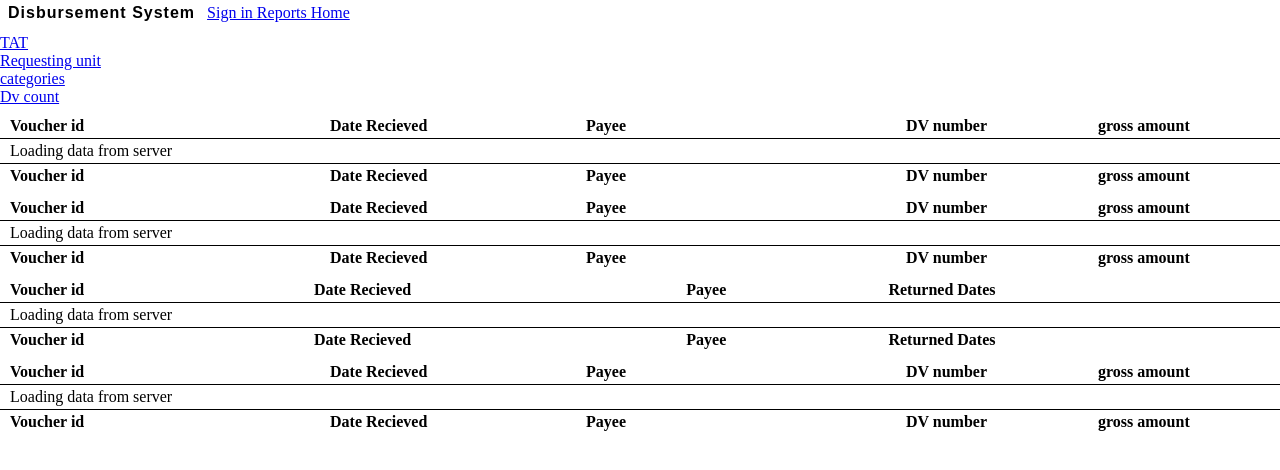
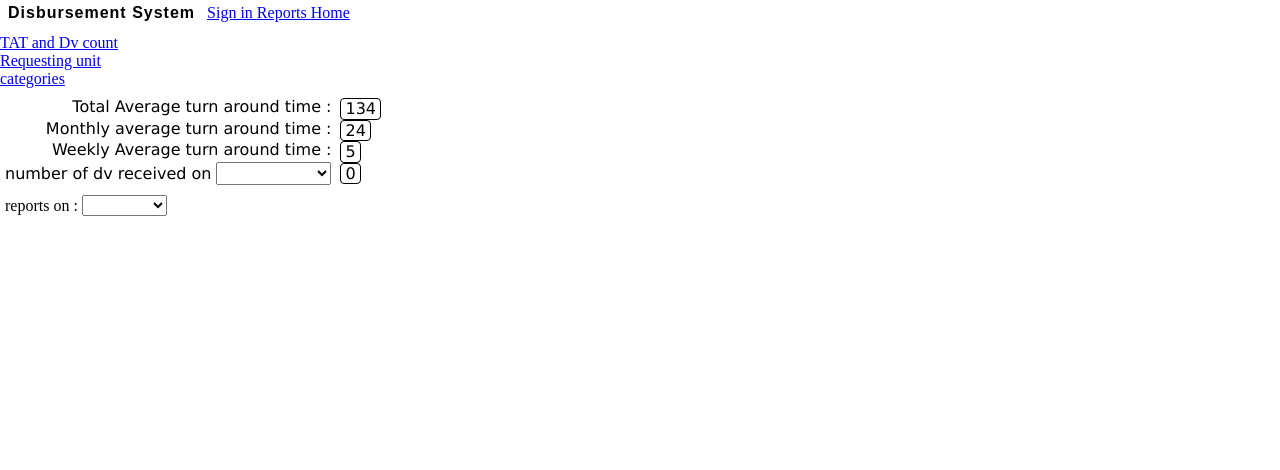
Before and after one commit to jevansugue/Disbursement, a PHP site: page /reports.php in a window 1280 px wide. Shown: the top 470 px of the page. Run offline with PHP 8.4, Linux system fonts and the light colour scheme; data comes from the database, SQL or seed files in the repository; some libraries are stand-ins or nearby versions.

Commit message:
reports 2/3 na

```diff
--- a/php/numberofdvperday.php
+++ b/php/numberofdvperday.php
@@ -1,5 +1,5 @@
 <?php
-	require 'php/connect.php';
+	require 'connect.php';
 
 	$date = $_POST['date'];;
 	$q = "SELECT COUNT(  `dv_num` )
--- a/reports.php
+++ b/reports.php
@@ -82,10 +82,32 @@
 	</script>
 
 
+		<script type="text/javascript">
 
+		function showDvCount(){
+			var myselect = document.getElementById("date_chosen");
+			var val = myselect.options[myselect.selectedIndex].value;
 
+			var number = $.ajax({
+							  url:"php/numberofdvperday.php",
+							  type:"POST",
+							  async:false,
+							  data:{
+									date:val
+								},
+							  success:function(d){
+								document.getElementById("count").innerHTML = d;
+							  }
+							});
+		}
+
+        </script>
         <!-- END OF CUSTOM JS -->
 
+	<!-- PHP LIBS -->
+	<?php require 'php/connect.php'; ?>
+
+	<!-- END OF PHP LIBS -->
     </head>
 
     <body>
@@ -121,46 +143,57 @@
 		<div id='tabs'>
 
 		<ul>
-			<li id='encoded-li'><a href="#tabs-1">TAT</a></li>
+			<li id='encoded-li'><a href="#tabs-1">TAT and Dv count</a></li>
 			<li id='forproc-li'><a href="#tabs-2">Requesting unit</a></li>
 			<li id='return-li'><a href="#tabs-3">categories</a></li>
-			<li id='release-li'><a href="#tabs-4">Dv count</a></li>
 
 		</ul>
 
 			<div id='tabs-1' class='tabContainer'>
 
 				<div class=''>
-                    <form method='POST' action='getDVids.php'>
-                       <table cellpadding="0" cellspacing="0" border="0" class="display" id="encoded">
-                            <thead>
-                                <tr>
-                                    <th class='cHeader' >Voucher id</th>
-                                    <th class='cHeader'>Date Recieved</th>
-                                    <th class='cHeader'>Payee</th>
-                                    <th class='cHeader'>DV number</th>
-                                    <th class='cHeader'>gross amount</th>
+                    <div id='labelArea'>
+						<span class='label' > Total Average turn around time :</span>
+						<br />
+						<span class='label'> Monthly average turn around time :</span>
+						<br />
+						<span class='label'> Weekly Average turn around time :</span>
+						<br />
+						<span class='label'>
+							number of dv received on
+							<select name='date_chosen' id='date_chosen' onChange="showDvCount()">
+								<option value="" disabled selected style="display:none;"></option>
+								<?php
+									$q = "SELECT DISTINCT  `date_receive` FROM  `disbursement_tbl`";
 
-                                </tr>
-                            </thead>
-                            <tbody>
-                                <tr>
-                                    <td colspan="5" class="dataTables_empty">Loading data from server</td>
-                                </tr>
-                            </tbody>
-                            <tfoot>
-                                <tr>
-                                    <th width="25%">Voucher id</th>
-                                    <th width="20%">Date Recieved</th>
-                                    <th width="25%">Payee</th>
-                                    <th width="15%">DV number</th>
-                                    <th width="15%">gross amount</th>
+									$res = mysql_query($q);
 
-                                </tr>
-                            </tfoot>
-                    </table>
-                </form>
+									while( $row = mysql_fetch_assoc($res) ){
+										echo "<option value='" . $row['date_receive'] . "'>" . $row['date_receive'] . "</option>";
+									}
 
+								?>
+							</select>
+						</span>
+						<br />
+					</div>
+
+
+
+
+
+					<div id='resArea'>
+
+						<span class='res'> 134</span>
+						<br />
+						<span class='res'> 24 </span>
+						<br />
+						<span class='res'> 5</span>
+						<br />
+						<span class='res' id="count"> 0</span>
+						<br />
+
+					</div>
 				</div>
 
 			</div>
@@ -169,35 +202,23 @@
 			<div id='tabs-2' class='tabContainer'>
 
 				<div class=''>
-                    <form method='POST' action='procDVs.php'>
-                       <table cellpadding="0" cellspacing="0" border="0" class="display" id="forproc">
-                            <thead>
-                                <tr>
-                                    <th >Voucher id</th>
-                                    <th >Date Recieved</th>
-                                    <th >Payee</th>
-                                    <th >DV number</th>
-                                    <th >gross amount</th>
+                    <span class='label'>
+							reports on :
+							<select name='date_chosen' id='date_chosen' onChange="showDvCount()">
+								<option value="" disabled selected style="display:none;"></option>
+								<?php
 
-                                </tr>
-                            </thead>
-                            <tbody>
-                                <tr>
-                                    <td colspan="5" class="dataTables_empty">Loading data from server</td>
-                                </tr>
-                            </tbody>
-                            <tfoot>
-                                <tr>
-                                    <th width="25%">Voucher id</th>
-                                    <th width="20%">Date Recieved</th>
-                                    <th width="25%">Payee</th>
-                                    <th width="15%">DV number</th>
-                                    <th width="15%">gross amount</th>
+									$q = "SELECT DISTINCT  `req_unit` FROM  `disbursement_tbl`"; //REQ UNIT BA OR PARTY?
 
-                                </tr>
-                            </tfoot>
-						</table>
-					</form>
+									$res = mysql_query($q) or die(mysql_error());
+
+									while( $row = mysql_fetch_assoc($res) ){
+										echo "<option value='" . $row['req_unit'] . "'>" . $row['req_unit'] . "</option>";
+									}
+
+								?>
+							</select>
+						</span>
 
 				</div>
 			</div>
@@ -205,71 +226,10 @@
 			<div id='tabs-3' class='tabContainer'>
 
 				<div class=''>
-					<form method='POST' action='#returned'>
-                       <table cellpadding="0" cellspacing="0" border="0" class="display" id="returned">
-                            <thead>
-                                <tr>
-                                    <th >Voucher id</th>
-                                    <th >Date Recieved</th>
-                                    <th >Payee</th>
-                                    <th >Returned Dates</th>
 
-                                </tr>
-                            </thead>
-                            <tbody>
-                                <tr>
-                                    <td colspan="5" class="dataTables_empty">Loading data from server</td>
-                                </tr>
-                            </tbody>
-                            <tfoot>
-                                <tr>
-                                    <th >Voucher id</th>
-                                    <th >Date Recieved</th>
-                                    <th >Payee</th>
-                                    <th >Returned Dates</th>
-
-                                </tr>
-                            </tfoot>
-						</table>
-					</form>
 				</div>
 			</div>
 
-			 <div id='tabs-4' class='tabContainer'>
-
-				<div class=''>
-					<form method='POST' action='#released'>
-                       <table cellpadding="0" cellspacing="0" border="0" class="display" id="release">
-                            <thead>
-                                <tr>
-                                    <th >Voucher id</th>
-                                    <th >Date Recieved</th>
-                                    <th >Payee</th>
-                                    <th >DV number</th>
-                                    <th >gross amount</th>
-
-                                </tr>
-                            </thead>
-                            <tbody>
-                                <tr>
-                                    <td colspan="5" class="dataTables_empty">Loading data from server</td>
-                                </tr>
-                            </tbody>
-                            <tfoot>
-                                <tr>
-                                    <th width="25%">Voucher id</th>
-                                    <th width="20%">Date Recieved</th>
-                                    <th width="25%">Payee</th>
-                                    <th width="15%">DV number</th>
-                                    <th width="15%">gross amount</th>
-
-                                </tr>
-                            </tfoot>
-						</table>
-					</form>
-				</div>
-
-			</div>
 
 		</div>
 
```
